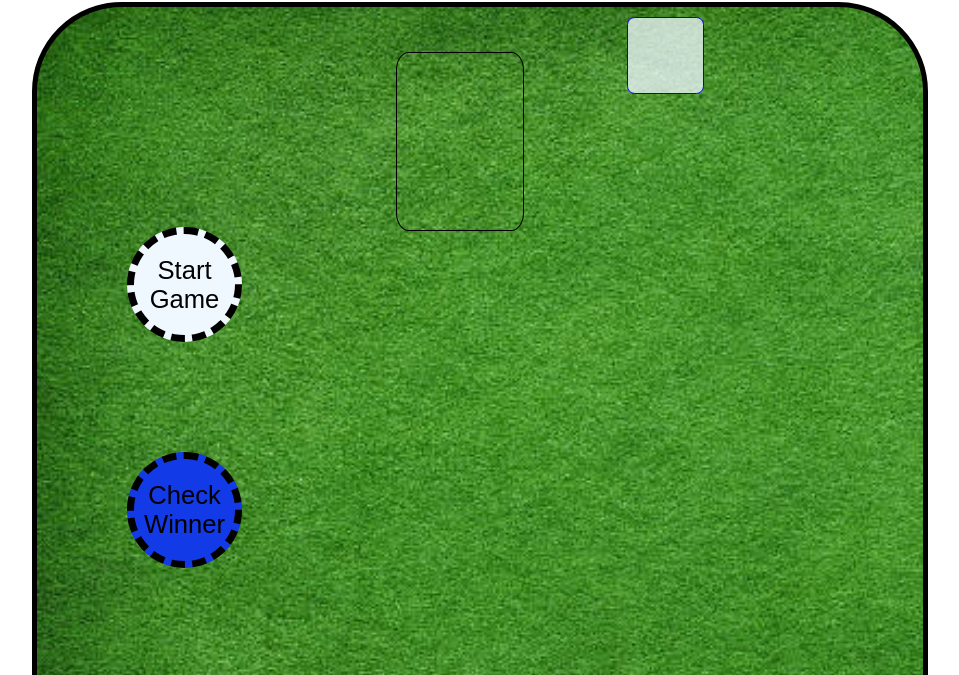
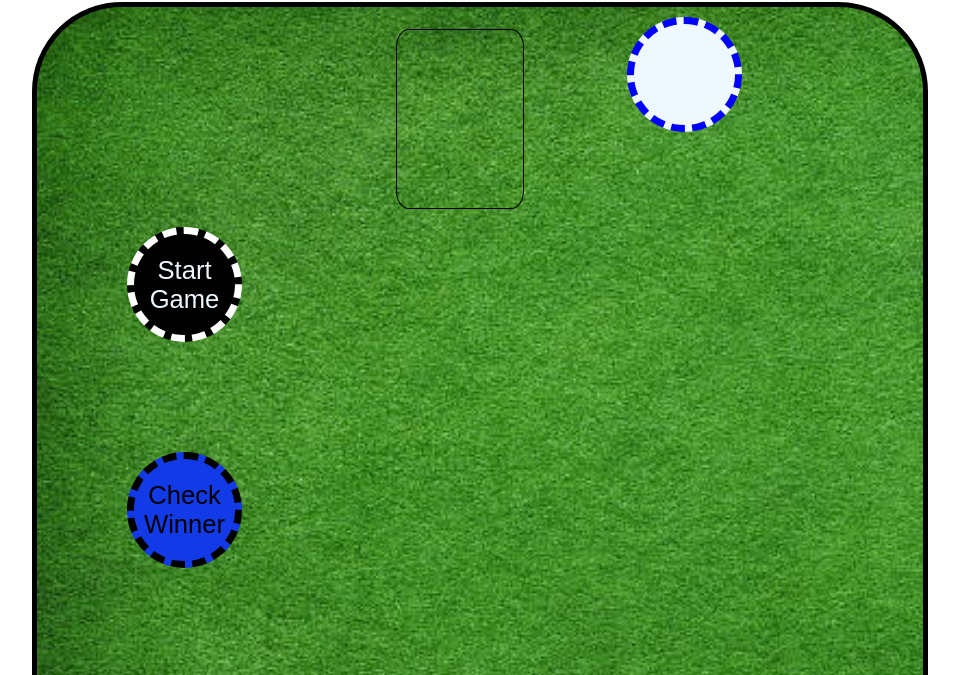
Before and after one commit to csposito1220/War, a plain HTML site: page index.html in a window 1280 px wide. Shown: the part 53-728 px from the top of the page, without its empty margins (160-1119 px from the left). Drawn offline with Linux system fonts and the light colour scheme.

Commit message:
make chip buttons

```diff
--- a/style.css
+++ b/style.css
@@ -79,13 +79,17 @@ h3 {
 }
 
 .counter {
-  border: solid 1px blue;
-  height: 6vw;
-  width: 6vw;
-  border-radius: 10%;
+  display: flex;
+  justify-content: center;
+  align-items: center;
+  border: dashed 7px blue;
+  height: 9vw;
+  width: 9vw;
+  border-radius: 50%;
   margin: 10px 0px 20px 0px;
-  background-color: rgba(240, 248, 255, 0.762);
+  background-color: rgba(240, 248, 255);
   font-size: 5vw;
+  text-align: center;
 }
 
 .empty {
@@ -101,6 +105,7 @@ h3 {
   flex-direction: column;
   justify-content: space-between;
   align-items: center;
+  margin: auto;
 }
 
 #player-card {
@@ -109,16 +114,18 @@ h3 {
   flex-direction: column;
   justify-content: space-between;
   align-items: center;
+  margin: auto;
 }
 
 #start-game {
   font-size: 2vw;
-  border: dashed 7px black;
+  border: dashed 7px white;
   height: 9vw;
   width: 9vw;
   border-radius: 50%;
-  background-color: rgba(240, 248, 255);
+  background-color: rgb(0, 0, 0);
   cursor: pointer;
+  color: aliceblue;
 }
 
 #restart {
```
